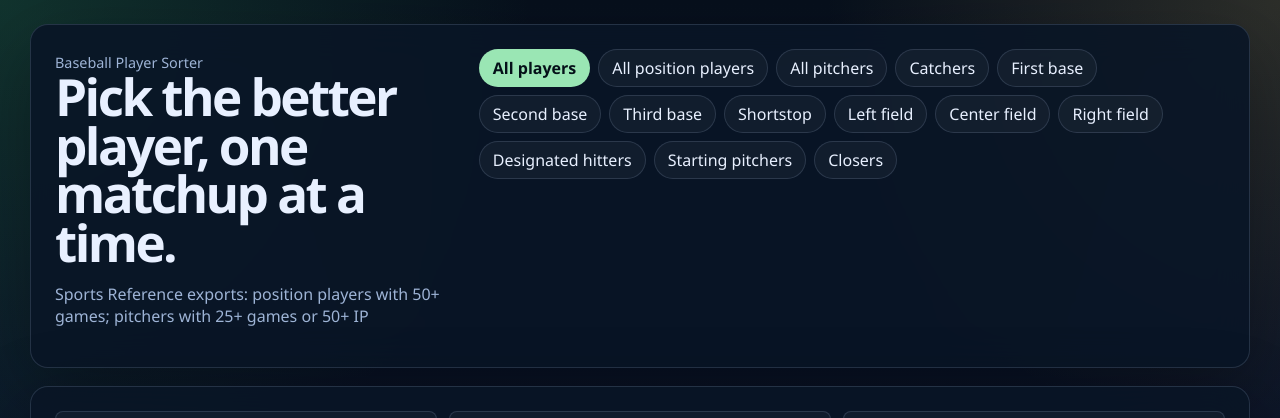
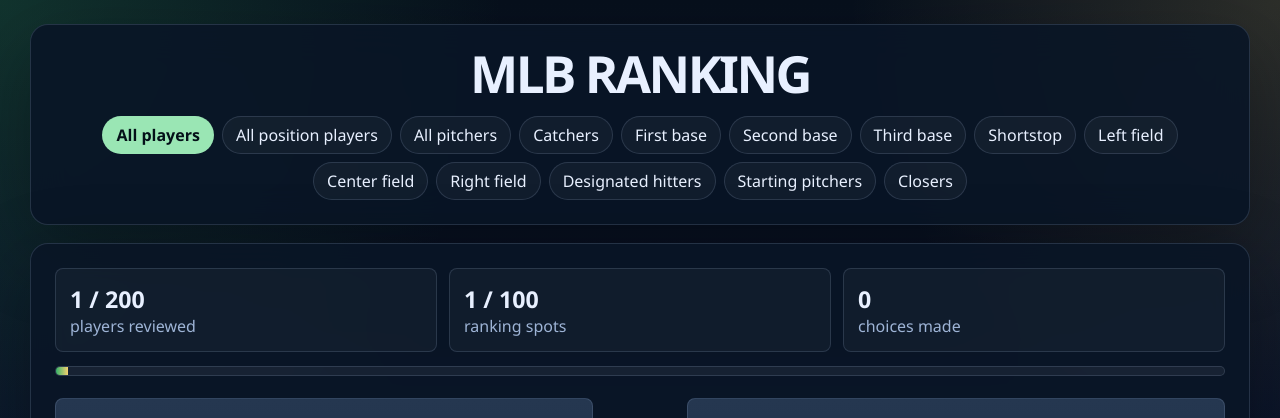
Before and after one commit to yungrtrd/MLBRank1, a Next.js app: page / in a window 1280 px wide. Shown: the top 418 px of the page. Built offline with nearby package versions, Linux system fonts and the light colour scheme; grey boxes are pictures that could not be loaded.

Commit message:
Story3
Main title changes

```diff
--- a/app/globals.css
+++ b/app/globals.css
@@ -65,9 +65,9 @@
 
 .sorter-setup {
   display: grid;
-  grid-template-columns: minmax(260px, 0.7fr) minmax(0, 1.3fr);
-  gap: 22px;
-  align-items: start;
+  gap: 18px;
+  justify-items: center;
+  text-align: center;
 }
 
 .eyebrow {
@@ -93,6 +93,7 @@
   display: flex;
   flex-wrap: wrap;
   gap: 8px;
+  justify-content: center;
 }
 
 .sorter-tab {
--- a/components/PlayerSorter.tsx
+++ b/components/PlayerSorter.tsx
@@ -2,7 +2,7 @@
 
 import { useMemo, useState } from "react";
 
-import { SorterPlayer, SorterPosition, sorterDataSource, sorterPlayers } from "@/lib/data/sorter-players";
+import { SorterPlayer, SorterPosition, sorterPlayers } from "@/lib/data/sorter-players";
 
 type SorterCategory = "all" | "position-players" | "pitchers" | SorterPosition;
 
@@ -195,11 +195,7 @@
   return (
     <main className="site-shell">
       <section className="sorter-setup">
-        <div>
-          <p className="eyebrow">Baseball Player Sorter</p>
-          <h1>Pick the better player, one matchup at a time.</h1>
-          <p className="muted">{sorterDataSource}</p>
-        </div>
+        <h1>MLB RANKING</h1>
         <div className="sorter-tabs" role="list">
           {categories.map((option) => (
             <button
```
